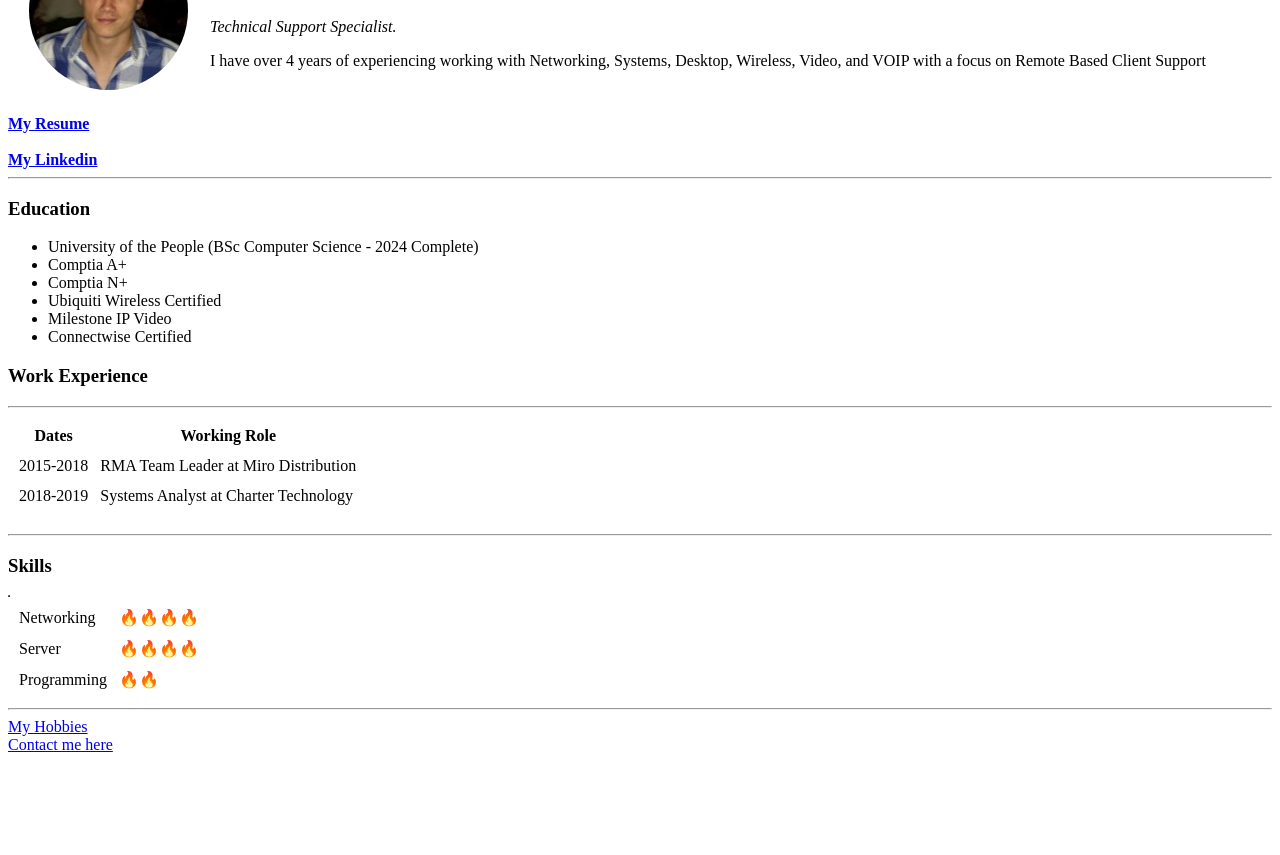
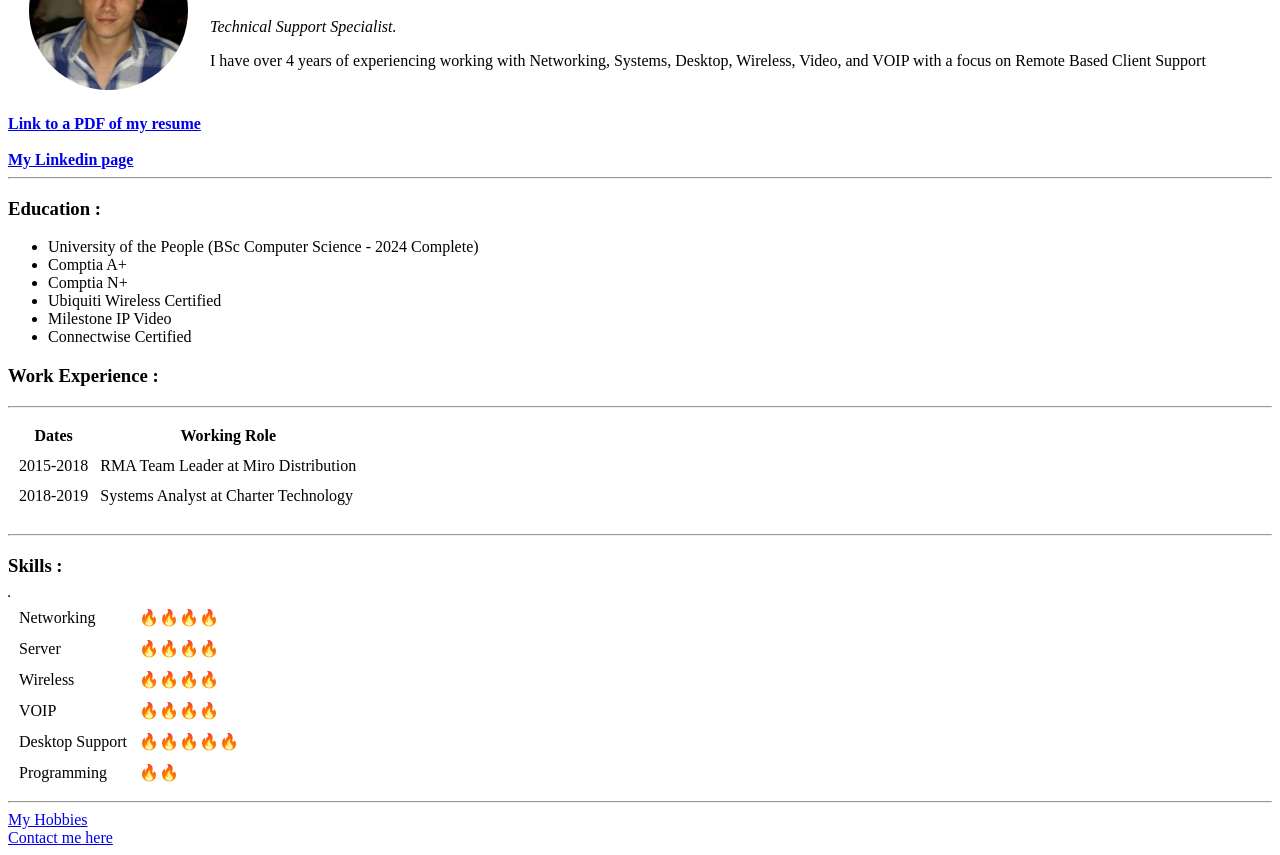
Before and after one commit to dylanbrinkza/cv, a plain HTML site: page index.html in a window 1280 px wide. Shown: the part 98-953 px from the top of the page. Before the commit the page ends 860 px from the top, so only its background shows below. Drawn offline with Linux system fonts and the light colour scheme.

Commit message:
Website with CSS changes

```diff
--- a/index.html
+++ b/index.html
@@ -4,6 +4,8 @@
 <head>
   <meta charset="utf-8">
   <title>Dylan's Personal Site </title>
+  <link rel="stylesheet" href="css/styles.css">
+
 </head>
 
 <body>
@@ -18,12 +20,12 @@
     </tr>
   </table>
 
-  <strong><a href="https://drive.google.com/open?id=1wk6iStmUsdLLpG3BIK-VXKO5tEz808lg">My Resume</a></strong>
+  <strong><a href="https://drive.google.com/open?id=1wk6iStmUsdLLpG3BIK-VXKO5tEz808lg">Link to a PDF of my resume</a></strong>
   <br></br>
-  <strong><a href="https://www.linkedin.com/in/dylan-brink-304830111/">My Linkedin</a></strong>
+  <strong><a href="https://www.linkedin.com/in/dylan-brink-304830111/">My Linkedin page</a></strong>
 
   <hr>
-  <h3>Education</h3>
+  <h3>Education :</h3>
   <ul>
     <li>University of the People (BSc Computer Science - 2024 Complete)</li>
     <li>Comptia A+</li>
@@ -33,7 +35,7 @@
     <li>Connectwise Certified</li>
   </ul>
 
-  <h3>Work Experience</h3>
+  <h3>Work Experience :</h3>
   <hr>
   <table cellspacing="10">
     <tr>
@@ -41,8 +43,8 @@
       <th> Working Role</th>
     </tr>
     <tr>
-        <td>2015-2018</td>
-        <td>RMA Team Leader at Miro Distribution</td>
+      <td>2015-2018</td>
+      <td>RMA Team Leader at Miro Distribution</td>
     </tr>
     <td>2018-2019</td>
     <td>Systems Analyst at Charter Technology</td>
@@ -52,7 +54,7 @@
   </table>
   <hr>
 
-  <h3>Skills</h3>
+  <h3>Skills :</h3>
   <table cellspacing="20" border="1">
 
     <table cellspacing="10">
@@ -66,11 +68,23 @@
         <td>🔥🔥🔥🔥 </td>
       </tr>
       <tr>
+        <td>Wireless</td>
+        <td>🔥🔥🔥🔥 </td>
+      </tr>
+      <tr>
+        <td>VOIP</td>
+        <td>🔥🔥🔥🔥 </td>
+      </tr>
+      <tr>
+        <td>Desktop Support</td>
+        <td>🔥🔥🔥🔥🔥 </td>
+      </tr>
+      <tr>
         <td>Programming</td>
         <td>🔥🔥 </td>
       </tr>
-</table>
-<hr>
+    </table>
+    <hr>
 
 
 
```
Also changed, not shown: contactme.html (+1 -0 lines), hobbies.html (+1 -0 lines).
